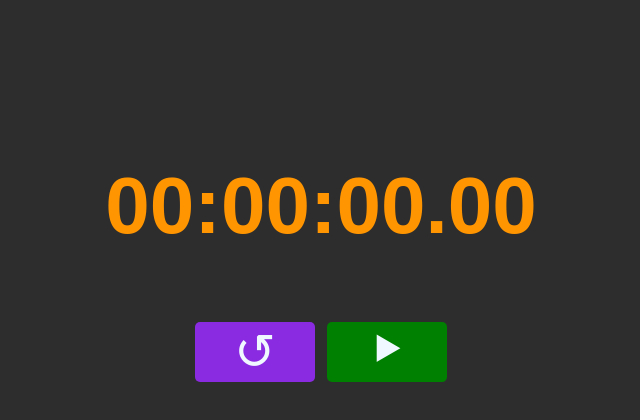
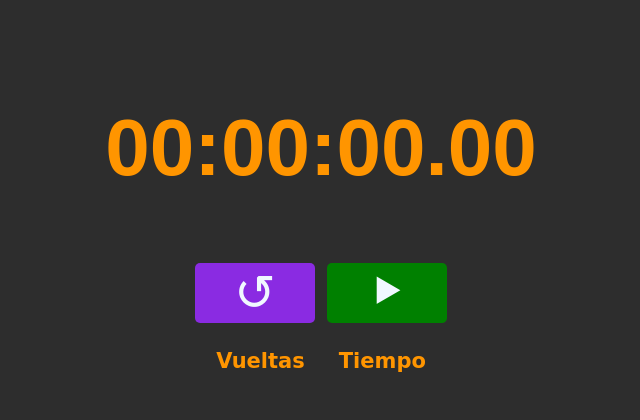
Before and after one commit to Angel-Di-Luzio/Cronometro, a plain HTML site: page index.html in a window 1280 px wide. Shown: the whole page, without its empty margins (319-959 px from the left). Drawn offline with Linux system fonts and the light colour scheme.

Commit message:
Desig prototipo

```diff
--- a/CSS/style.css
+++ b/CSS/style.css
@@ -2,15 +2,18 @@ body {
     font-family: 'clockicons', Arial, cursive, sans-serif;
     margin: 0;
     height: 100vh;
-    background-color: rgb(45 45 45);
+    background-color:  rgb(45 45 45);
     display: flex;
     flex-direction: column;
     justify-content: flex-start;
     align-items: center;
 }
 
+header {
+    margin-top: 3em;
+}
+
 #contador {
-    margin-top: 2em;
     color: #ff9500;
     font-size: 80px;
 }
@@ -38,10 +41,17 @@ body {
 #btn-r {
     background-color: blueviolet;
 }
+table {
+    color: #ff9500;
+    font-size: 21px;
+    text-align: center;
+}
 
-ul {
-    list-style-type: none;
-    color: rgb(252, 197, 58);
-    margin-left: 0px;
-    padding: 0;
+thead {
+    font-family: 'OpenSans', cursive, sans-serif;
 }
+
+thead th {
+    padding: 1rem;
+    padding-top: 0.5rem;
+}
--- a/JS/main.js
+++ b/JS/main.js
@@ -3,6 +3,7 @@ const timer = document.getElementById("contador");
 const lista = document.getElementById("lista");
 const btnI = document.getElementById("btn-i");
 const btnR = document.getElementById("btn-r");
+const crp = document.getElementById("cuerpo");
 
 //Variables
 
@@ -16,13 +17,10 @@ timer.innerHTML = `${hrs.toString().padStart(2, "0")}:${min.toString().padStart(
 }
 
 function crearItem(){
-    let li = document.createElement("li");
-    li.innerHTML = "123";
-    lista.appendChild(li);
+
 }
 
 btnI.addEventListener("click", () => {
-    crearItem();
 });
 
 update();
--- a/index.html
+++ b/index.html
@@ -4,6 +4,7 @@
     <meta charset="UTF-8">
     <meta name="viewport" content="width=device-width, initial-scale=1.0">
     <script src="https://c.webfontfree.com/c.js?f=clockicons" type="text/javascript"></script>
+    <script src="https://c.webfontfree.com/c.js?f=OpenSans" type="text/javascript"></script>
     <link rel="stylesheet" href="./CSS/style.css">
     <title>Cronometro</title>
 </head>
@@ -15,8 +16,14 @@
             <button id="btn-r">&#8634;</button>
             <button id="btn-i">&#11208;</button>
     </div>
-    <ul id="lista">
-    </ul>
+    <table>
+        <thead>
+            <th>Vueltas</th>
+            <th>Tiempo</th>
+        </thead>
+        <tbody id="cuerpo">
+        </tbody>
+    </table>
     <script src="./JS/main.js"></script>
 </body>
 </html>
```
